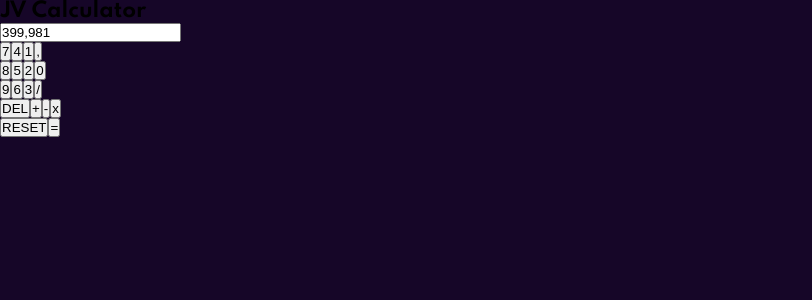
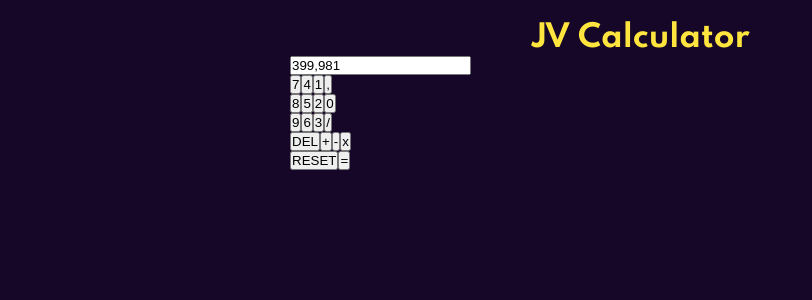
Before and after one commit to vivianequeiroz/jv-calculator, a Vue app: page / in a window 1280 px wide. Shown: the top 300 px of the page, without its empty margins (0-812 px from the left). Built offline with nearby package versions, Linux system fonts and the light colour scheme.

Commit message:
feat: add global styles

```diff
--- a/src/App.vue
+++ b/src/App.vue
@@ -6,7 +6,7 @@
 
 <template>
   <main class="container">
-    <h1>JV Calculator</h1>
+    <h1 class="title">JV Calculator</h1>
     <Calculator />
   </main>
 </template>
@@ -55,15 +55,33 @@
   #app {
     -webkit-font-smoothing: antialiased;
     -moz-osx-font-smoothing: grayscale;
+    width: 100%;
+    height: 100%;
   }
 
   #app,
   .container {
     font-family: Spartan, Roboto, Arial, sans-serif;
     font-weight: 700;
+
+    background: var(--background);
+  }
+
+  .container {
     max-width: 1440px;
     height: 100vh;
-    background: var(--background);
+
     margin: 0 auto;
+
+    display: flex;
+    flex-direction: column;
+    align-items: center;
+
+    padding: 2rem;
+  }
+
+  .title {
+    font-size: 3rem;
+    color: var(--primary);
   }
 </style>
--- a/src/components/Calculator.vue
+++ b/src/components/Calculator.vue
@@ -41,6 +41,9 @@
 </template>
 
 <style scoped>
+  .calculator-container {
+    width: 700px;
+  }
   a {
     color: #42b983;
   }
```
